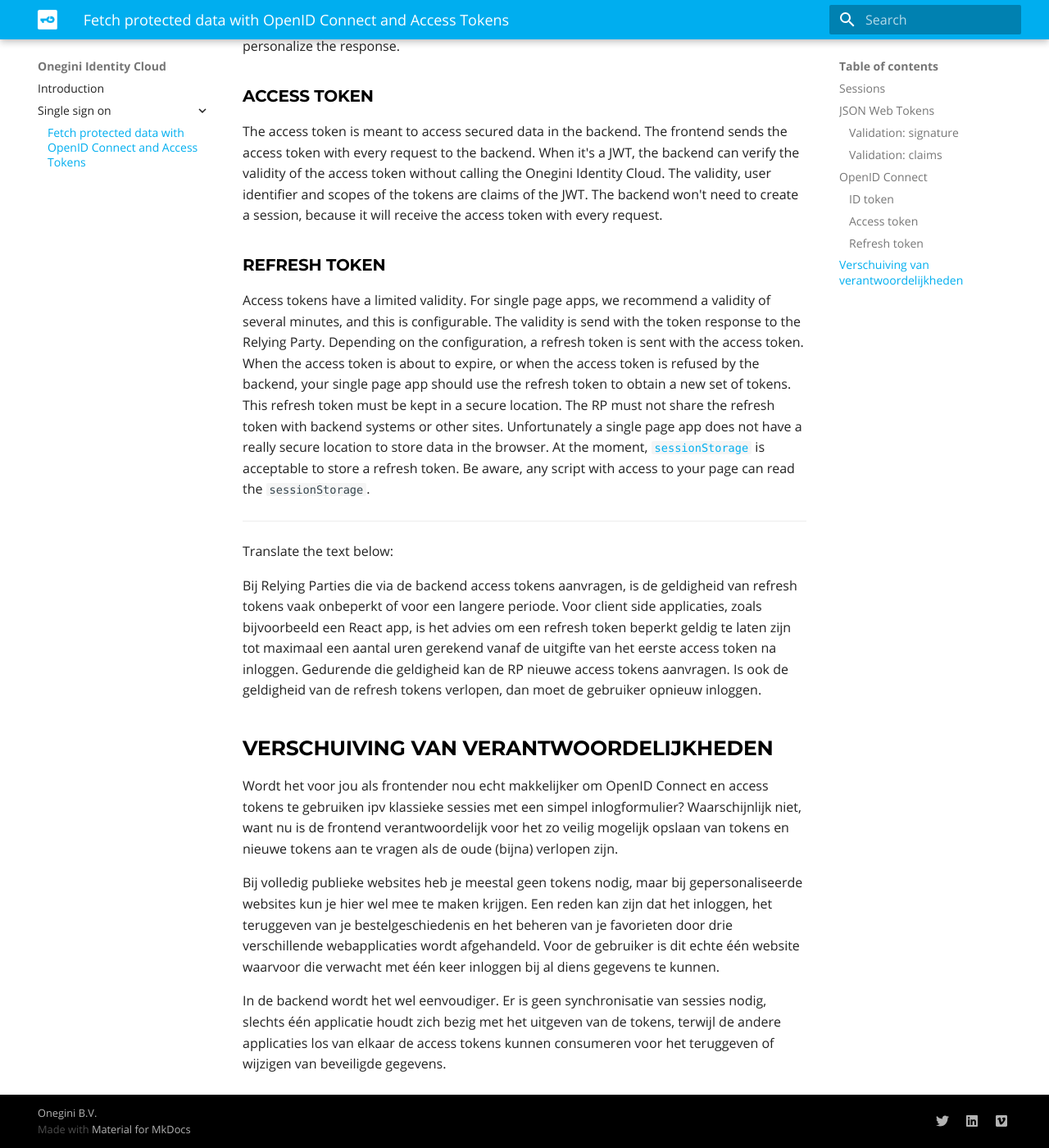
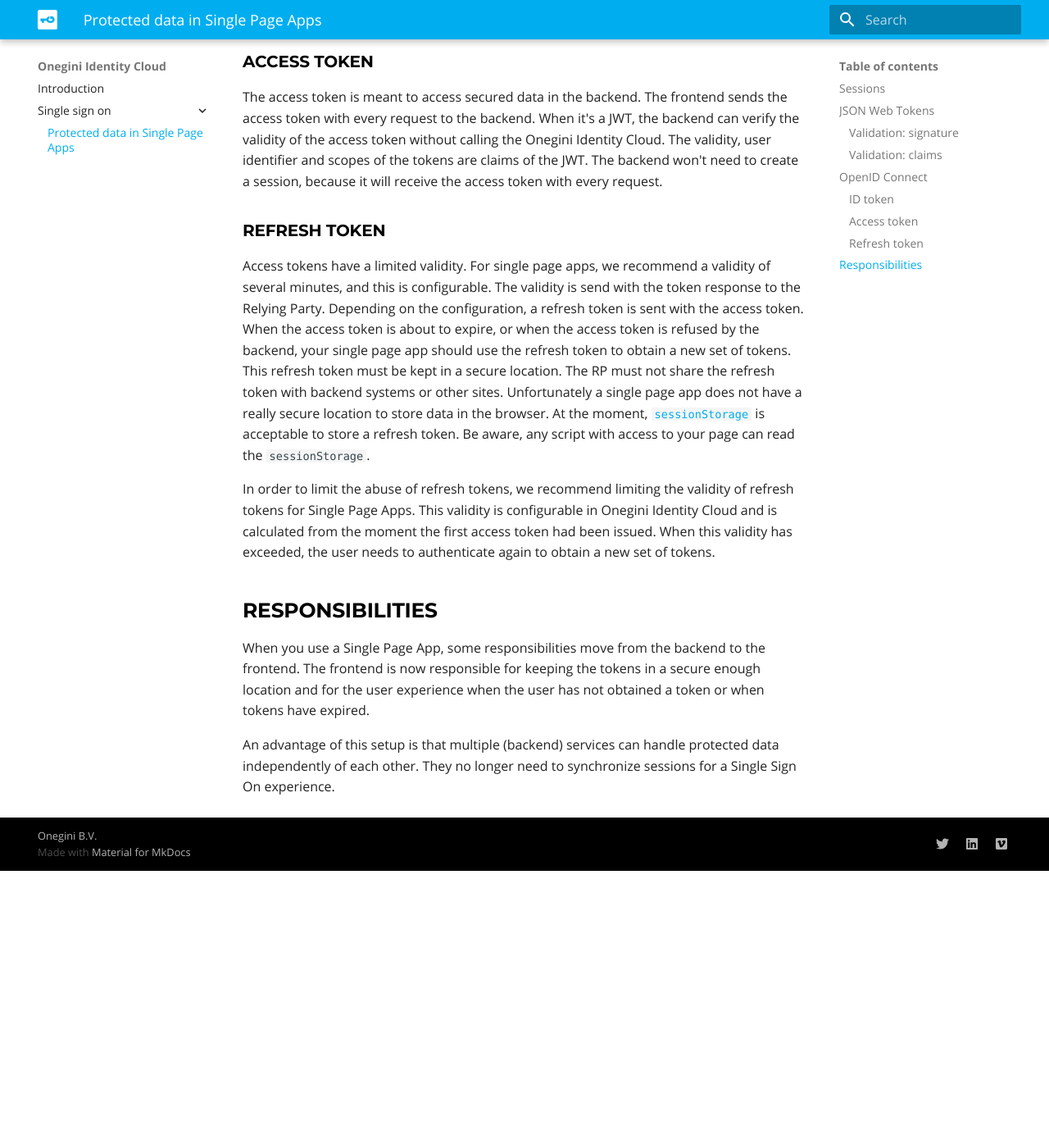
Before and after one commit to onewelcome/identity-cloud-documentation, an MkDocs documentation site: the page built from docs/single-sign-on/protected-data-openid-connect-access-tokens.md, in a window 1280 px wide and 1400 px high, scrolled down 3879 px. Shown: the whole window at 82% size. Built offline with MkDocs 1.6.1 and Material for MkDocs 9.7.7, drawn with Linux system fonts in a browser that asks for light colours; after the commit the page ends 4941 px from its top, so only the background shows below that; some of the changed text lies outside the part shown.

Commit message:
Translated the complete text

```diff
--- a/docs/single-sign-on/protected-data-openid-connect-access-tokens.md
+++ b/docs/single-sign-on/protected-data-openid-connect-access-tokens.md
@@ -1,6 +1,6 @@
-# Fetching protected data with OpenID Connect in Single Page Apps
+# Protected data in Single Page Apps
 
-What do the website of a bank, an online retailer, and Twitter have in common? They serve public facing content and personalized content based on your account. After you have signed in with your bank, you can check your balance, transfer money or request a new (debit) card. At the online retailer, you can check your previous orders or update your wish list. At Twitter, you can place Tweets, receive notifications or update your profile.
+What do the website of a bank, an online retailer, and social media have in common? They serve public facing content and personalized content based on your account. After you have signed in with your bank, you can check your balance, transfer money or request a new (debit) card. At the online retailer, you can check your previous orders or update your wish list. At Twitter, you can place Tweets, receive notifications or update your profile.
 
 These frontends must return the data of the correct users. On this page, you can read how to accomplish that in a Single Page App using Access Tokens obtained via the OpenID Connect standard.
 
@@ -70,16 +70,10 @@ The access token is meant to access secured data in the backend. The frontend se
 
 Access tokens have a limited validity. For single page apps, we recommend a validity of several minutes, and this is configurable. The validity is send with the token response to the Relying Party. Depending on the configuration, a refresh token is sent with the access token. When the access token is about to expire, or when the access token is refused by the backend, your single page app should use the refresh token to obtain a new set of tokens. This refresh token must be kept in a secure location. The RP must not share the refresh token with backend systems or other sites. Unfortunately a single page app does not have a really secure location to store data in the browser. At the moment, [`sessionStorage`](https://developer.mozilla.org/en/docs/Web/API/Window/sessionStorage) is acceptable to store a refresh token. Be aware, any script with access to your page can read the `sessionStorage`.
 
+In order to limit the abuse of refresh tokens, we recommend limiting the validity of refresh tokens for Single Page Apps. This validity is configurable in Onegini Identity Cloud and is calculated from the moment the first access token had been issued. When this validity has exceeded, the user needs to authenticate again to obtain a new set of tokens.
 
-----------
-Translate the text below:
+## Responsibilities
 
-Bij Relying Parties die via de backend access tokens aanvragen, is de geldigheid van refresh tokens vaak onbeperkt of voor een langere periode. Voor client side applicaties, zoals bijvoorbeeld een React app, is het advies om een refresh token beperkt geldig te laten zijn tot maximaal een aantal uren gerekend vanaf de uitgifte van het eerste access token na inloggen. Gedurende die geldigheid kan de RP nieuwe access tokens aanvragen. Is ook de geldigheid van de refresh tokens verlopen, dan moet de gebruiker opnieuw inloggen.
+When you use a Single Page App, some responsibilities move from the backend to the frontend. The frontend is now responsible for keeping the tokens in a secure enough location and for the user experience when the user has not obtained a token or when tokens have expired.
 
-## Verschuiving van verantwoordelijkheden
-
-Wordt het voor jou als frontender nou echt makkelijker om OpenID Connect en access tokens te gebruiken ipv klassieke sessies met een simpel inlogformulier? Waarschijnlijk niet, want nu is de frontend verantwoordelijk voor het zo veilig mogelijk opslaan van tokens en nieuwe tokens aan te vragen als de oude (bijna) verlopen zijn.
-
-Bij volledig publieke websites heb je meestal geen tokens nodig, maar bij gepersonaliseerde websites kun je hier wel mee te maken krijgen. Een reden kan zijn dat het inloggen, het teruggeven van je bestelgeschiedenis en het beheren van je favorieten door drie verschillende webapplicaties wordt afgehandeld. Voor de gebruiker is dit echte één website waarvoor die verwacht met één keer inloggen bij al diens gegevens te kunnen.
-
-In de backend wordt het wel eenvoudiger. Er is geen synchronisatie van sessies nodig, slechts één applicatie houdt zich bezig met het uitgeven van de tokens, terwijl de andere applicaties los van elkaar de access tokens kunnen consumeren voor het teruggeven of wijzigen van beveiligde gegevens.
+An advantage of this setup is that multiple (backend) services can handle protected data independently of each other. They no longer need to synchronize sessions for a Single Sign On experience.
--- a/mkdocs.yml
+++ b/mkdocs.yml
@@ -4,7 +4,7 @@ site_description: Onegini public documentation
 nav:
   - Introduction: index.md
   - Single sign on:
-    - Fetch protected data with OpenID Connect and Access Tokens: single-sign-on/protected-data-openid-connect-access-tokens.md
+    - 'Protected data in Single Page Apps': single-sign-on/protected-data-openid-connect-access-tokens.md
 
 copyright: "Onegini B.V."
 
```
